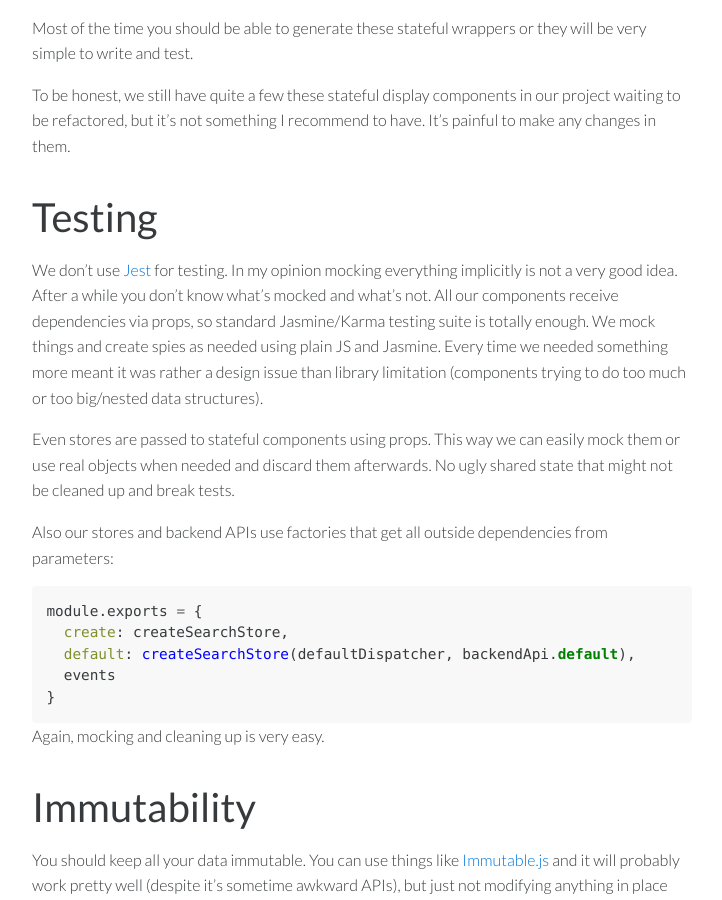
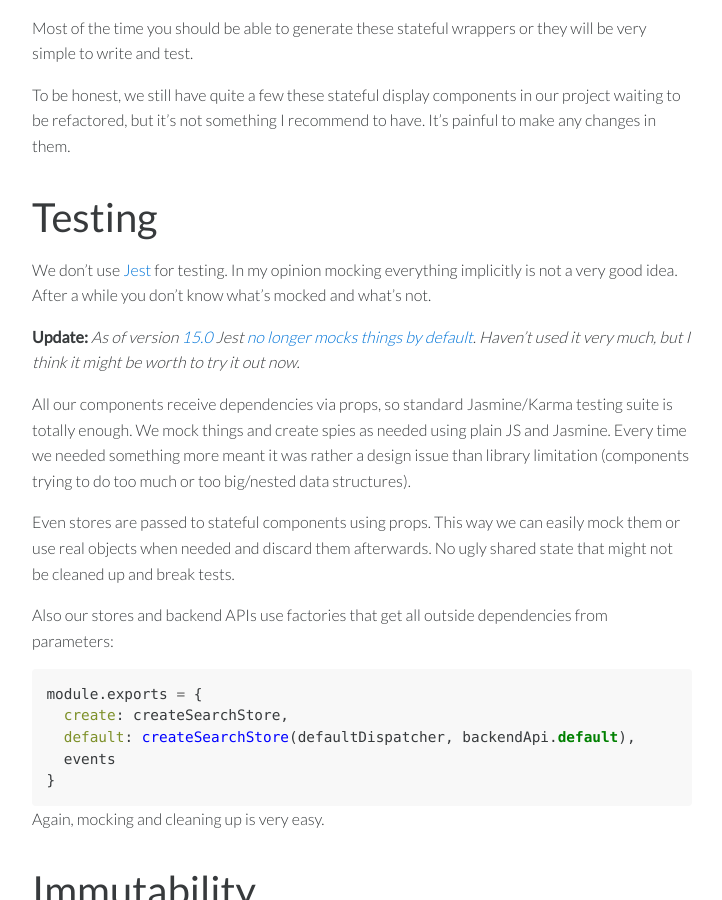
Before and after one commit to marekpiechut/marekpiechut.github.io, a Jekyll site: the page built from _posts/2016-09-02-react-lessons-learned.markdown, in a window 1280 px wide and 900 px high, scrolled down 2249 px. Shown: the whole window, without its empty margins (278-1000 px from the left). Built offline with Jekyll 4.4.1, drawn with Linux system fonts in a browser that asks for light colours; comment, search, counter and statistics services are not loaded.

Commit message:
Update React lessons learned post - Jest mocking

```diff
--- a/_posts/2016-09-02-react-lessons-learned.markdown
+++ b/_posts/2016-09-02-react-lessons-learned.markdown
@@ -66,7 +66,12 @@ To be honest, we still have quite a few these stateful display components in our
 
 # Testing
 
-We don't use [Jest](https://facebook.github.io/jest/) for testing. In my opinion mocking everything implicitly is not a very good idea. After a while you don't know what's mocked and what's not. All our components receive dependencies via props, so standard Jasmine/Karma testing suite is totally enough. We mock things and create spies as needed using plain JS and Jasmine. Every time we needed something more meant it was rather a design issue than library limitation (components trying to do too much or too big/nested data structures).
+We don't use [Jest](https://facebook.github.io/jest/) for testing.
+In my opinion mocking everything implicitly is not a very good idea. After a while you don't know what's mocked and what's not.
+
+**Update:** *As of version [15.0](https://facebook.github.io/jest/blog/2016/09/01/jest-15.html) Jest [no longer mocks things by default](https://facebook.github.io/jest/blog/2016/09/01/jest-15.html#disabled-automocking). Haven't used it very much, but I think it might be worth to try it out now.*
+
+All our components receive dependencies via props, so standard Jasmine/Karma testing suite is totally enough. We mock things and create spies as needed using plain JS and Jasmine. Every time we needed something more meant it was rather a design issue than library limitation (components trying to do too much or too big/nested data structures).
 
 Even stores are passed to stateful components using props. This way we can easily mock them or use real objects when needed and discard them afterwards. No ugly shared state that might not be cleaned up and break tests.
 
```
